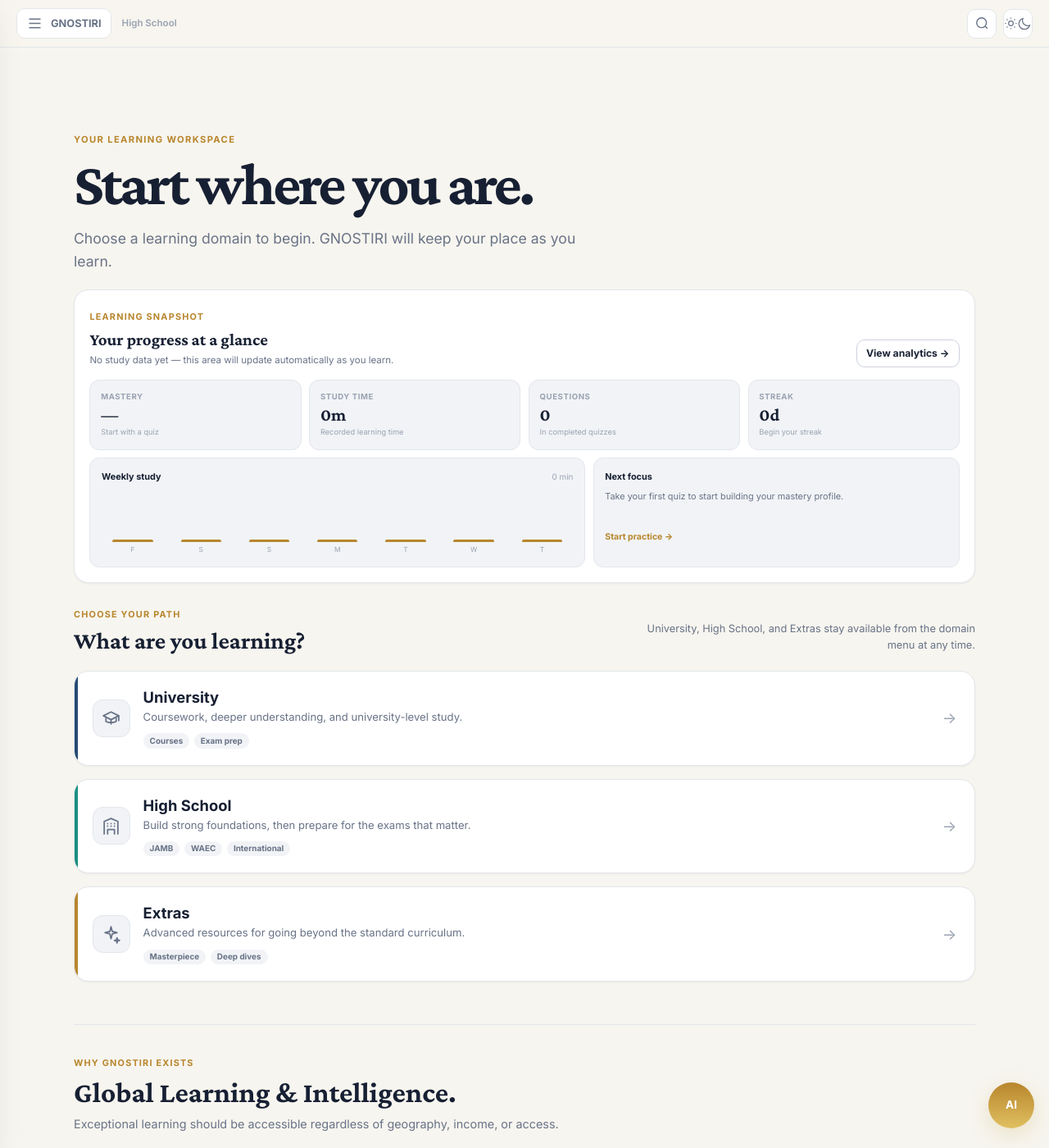
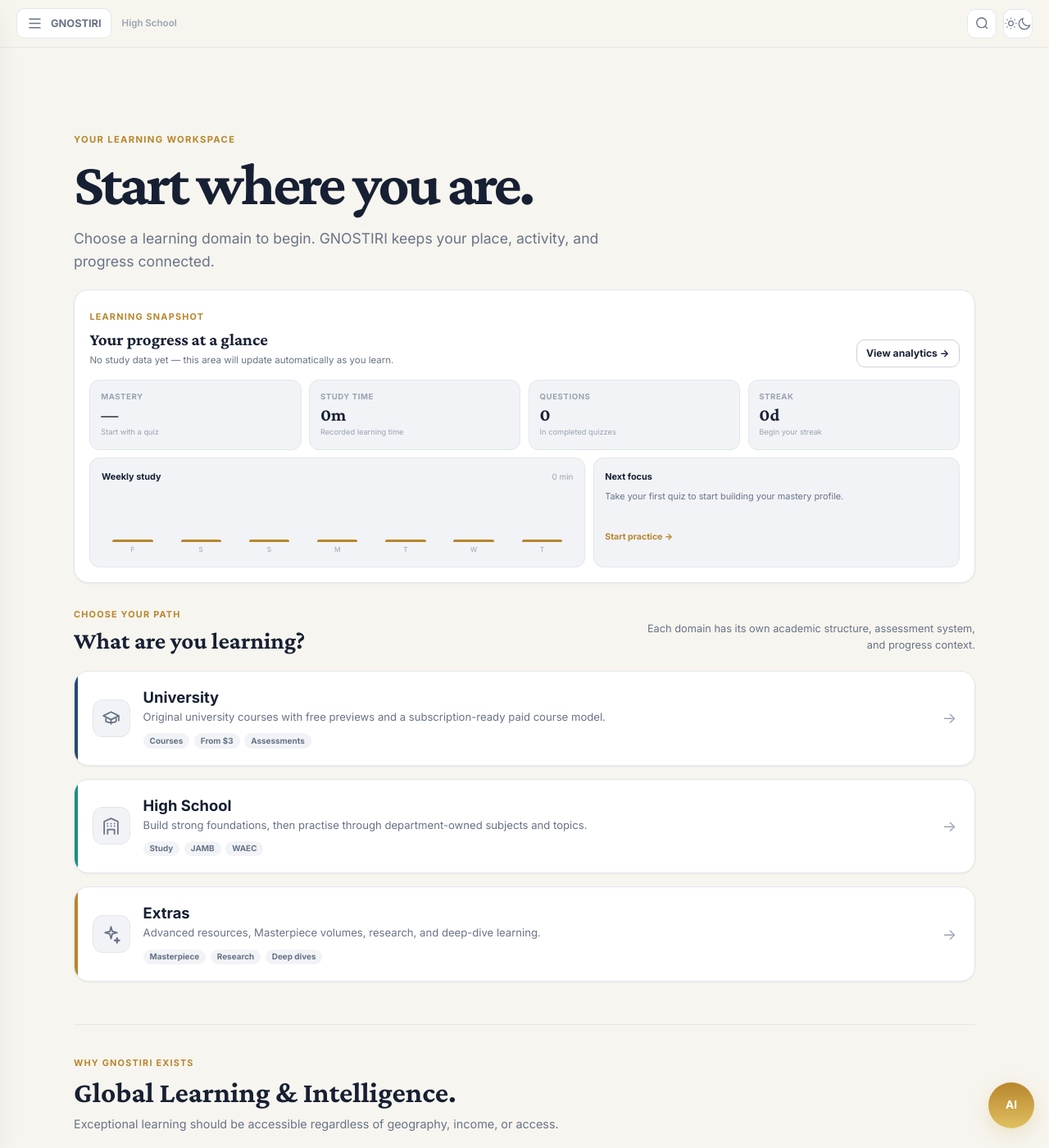
Before and after one commit to michaellegit28/axiom-academy, a Jekyll site: the page built from index.html, in a window 1280 px wide and 1400 px high. Shown: the whole window at 82% size. Built offline with Jekyll 4.4.1, drawn with Linux system fonts in a browser that asks for light colours; comment, search, counter and statistics services are not loaded.

Commit message:
Connect Home to the new domain and course model

```diff
--- a/index.html
+++ b/index.html
@@ -7,7 +7,7 @@
 <section class="axiom-home-intro" id="axiom-home-intro" aria-labelledby="axiom-home-title">
   <div class="axiom-kicker">Your learning workspace</div>
   <h1 id="axiom-home-title">Start where you are.</h1>
-  <p id="axiom-home-subtitle">Choose a learning domain to begin. GNOSTIRI will keep your place as you learn.</p>
+  <p id="axiom-home-subtitle">Choose a learning domain to begin. GNOSTIRI keeps your place, activity, and progress connected.</p>
 </section>
 
 <section class="home-snapshot" id="home-snapshot" aria-labelledby="home-snapshot-title">
@@ -37,8 +37,8 @@
   <div class="dashboard-welcome">
     <div>
       <div class="eyebrow" id="dashboard-domain-label">Your learning workspace</div>
-      <h2 id="dashboard-title">Good morning.</h2>
-      <p id="dashboard-subtitle">Continue where you left off.</p>
+      <h2 id="dashboard-title">Continue your learning.</h2>
+      <p id="dashboard-subtitle">Your recent work and next steps are below.</p>
     </div>
     <a class="dashboard-study-link" href="{{ '/study/' | relative_url }}">Open Study <span aria-hidden="true">→</span></a>
   </div>
@@ -67,24 +67,24 @@
 <nav class="axiom-domains" id="axiom-domains" aria-label="Choose your learning domain">
   <div class="axiom-domains-heading">
     <div><div class="eyebrow">Choose your path</div><h2>What are you learning?</h2></div>
-    <p>University, High School, and Extras stay available from the domain menu at any time.</p>
+    <p>Each domain has its own academic structure, assessment system, and progress context.</p>
   </div>
 
   <a href="{{ '/university/' | relative_url }}" class="axiom-domain-card university">
     <span class="axiom-domain-icon" aria-hidden="true"><svg viewBox="0 0 24 24" fill="none" stroke="currentColor" stroke-width="1.7" stroke-linecap="round" stroke-linejoin="round"><path d="M3 9.5 12 5l9 4.5-9 4.5L3 9.5Z"/><path d="M6 12.5V16c3 2 9 2 12 0v-3.5M21 10v5"/><path d="M12 14v5"/></svg></span>
-    <span><h2>University</h2><p>Coursework, deeper understanding, and university-level study.</p><span class="axiom-domain-meta"><span>Courses</span><span>Exam prep</span></span></span>
+    <span><h2>University</h2><p>Original university courses with free previews and a subscription-ready paid course model.</p><span class="axiom-domain-meta"><span>Courses</span><span>From $3</span><span>Assessments</span></span></span>
     <span class="axiom-domain-arrow" aria-hidden="true">→</span>
   </a>
 
   <a href="{{ '/high-school/' | relative_url }}" class="axiom-domain-card high-school">
     <span class="axiom-domain-icon" aria-hidden="true"><svg viewBox="0 0 24 24" fill="none" stroke="currentColor" stroke-width="1.7" stroke-linecap="round" stroke-linejoin="round"><path d="M4 21V6.5L12 3l8 3.5V21"/><path d="M8 21v-5h8v5M8 9h.01M12 9h.01M16 9h.01M8 12h.01M12 12h.01M16 12h.01"/></svg></span>
-    <span><h2>High School</h2><p>Build strong foundations, then prepare for the exams that matter.</p><span class="axiom-domain-meta"><span>JAMB</span><span>WAEC</span><span>International</span></span></span>
+    <span><h2>High School</h2><p>Build strong foundations, then practise through department-owned subjects and topics.</p><span class="axiom-domain-meta"><span>Study</span><span>JAMB</span><span>WAEC</span></span></span>
     <span class="axiom-domain-arrow" aria-hidden="true">→</span>
   </a>
 
   <a href="{{ '/extras/' | relative_url }}" class="axiom-domain-card extras">
     <span class="axiom-domain-icon" aria-hidden="true"><svg viewBox="0 0 24 24" fill="none" stroke="currentColor" stroke-width="1.7" stroke-linecap="round" stroke-linejoin="round"><path d="m12 3 1.4 5.6L19 10l-5.6 1.4L12 17l-1.4-5.6L5 10l5.6-1.4L12 3Z"/><path d="m19 16 .7 2.3L22 19l-2.3.7L19 22l-.7-2.3L16 19l2.3-.7L19 16Z"/></svg></span>
-    <span><h2>Extras</h2><p>Advanced resources for going beyond the standard curriculum.</p><span class="axiom-domain-meta"><span>Masterpiece</span><span>Deep dives</span></span></span>
+    <span><h2>Extras</h2><p>Advanced resources, Masterpiece volumes, research, and deep-dive learning.</p><span class="axiom-domain-meta"><span>Masterpiece</span><span>Research</span><span>Deep dives</span></span></span>
     <span class="axiom-domain-arrow" aria-hidden="true">→</span>
   </a>
 </nav>
@@ -96,16 +96,8 @@
     <p>Exceptional learning should be accessible regardless of geography, income, or access.</p>
   </div>
   <div class="axiom-mission-grid">
-    <article class="axiom-mission-card">
-      <span class="axiom-mission-label">Mission</span>
-      <h3>Make exceptional learning accessible to everyone.</h3>
-      <p>GNOSTIRI brings structured learning, real practice, progress tracking, and intelligent support into one free-first learning ecosystem.</p>
-    </article>
-    <article class="axiom-mission-card">
-      <span class="axiom-mission-label">Vision</span>
-      <h3>A world where anyone can learn anything, anywhere.</h3>
-      <p>We are building toward a globally accessible learning institution spanning school, examinations, university, medicine, science, technology, research, and lifelong learning.</p>
-    </article>
+    <article class="axiom-mission-card"><span class="axiom-mission-label">Mission</span><h3>Make exceptional learning accessible to everyone.</h3><p>GNOSTIRI brings structured learning, real practice, progress tracking, and intelligent support into one free-first learning ecosystem.</p></article>
+    <article class="axiom-mission-card"><span class="axiom-mission-label">Vision</span><h3>A world where anyone can learn anything, anywhere.</h3><p>We are building toward a globally accessible learning institution spanning school, examinations, university, medicine, science, technology, research, and lifelong learning.</p></article>
   </div>
 </section>
 
```
